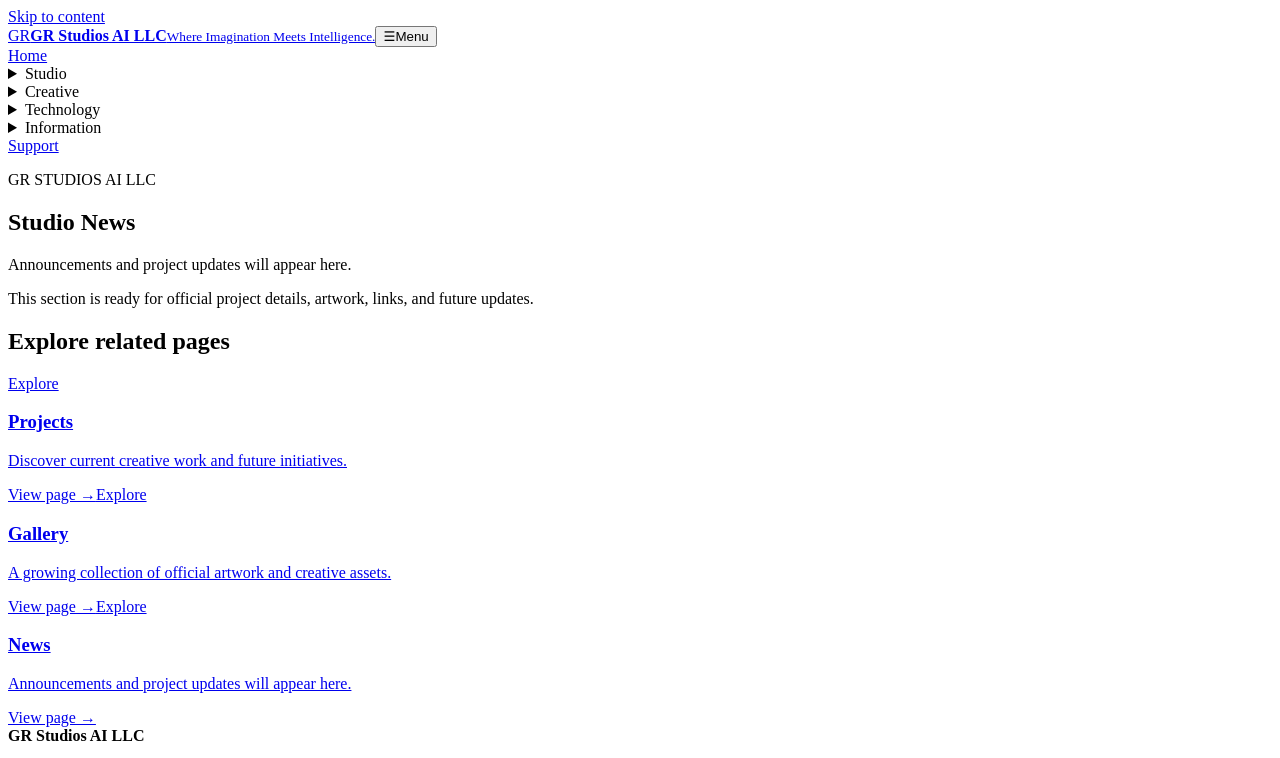
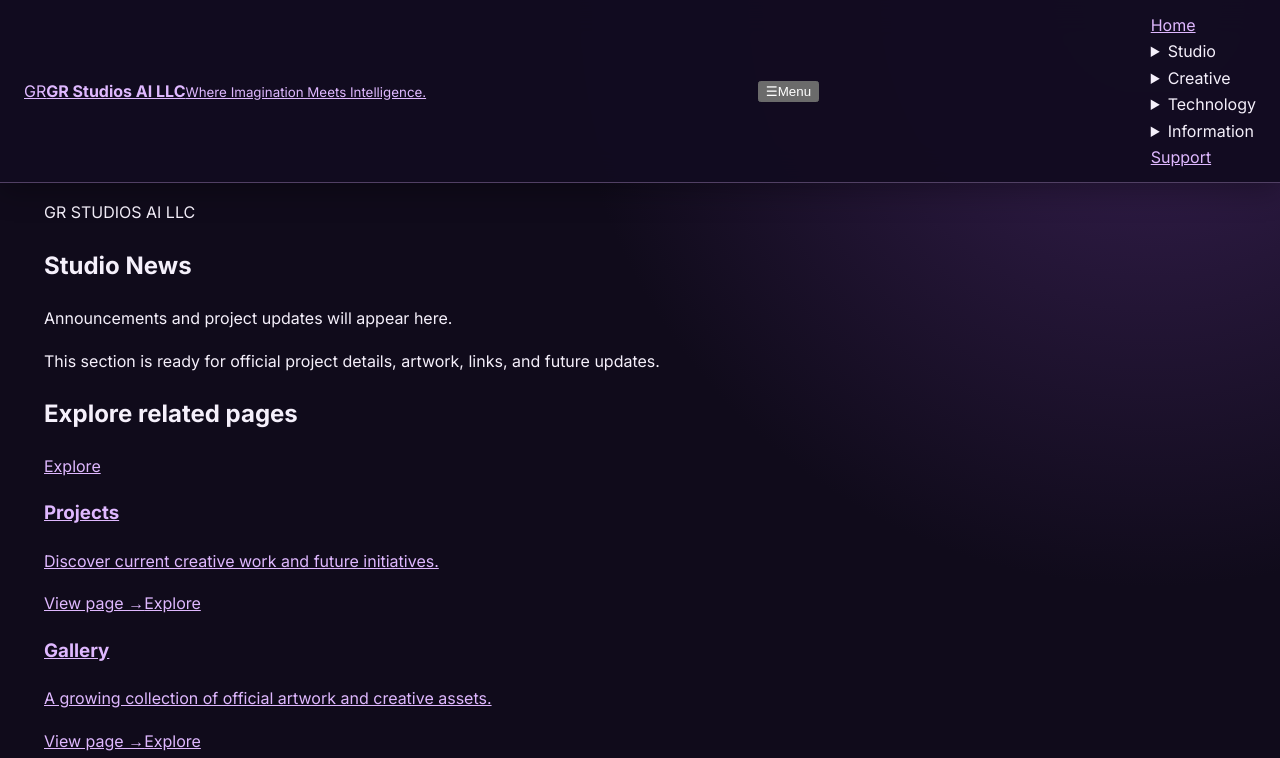
Before and after one commit to GRStudiosAI/Business-Site, a plain HTML site: page news/index.html in a window 1280 px wide. Shown: the top 758 px of the page. Drawn offline with Linux system fonts and the light colour scheme.

Commit message:
Restore original complete website stylesheet

```diff
--- a/styles.css
+++ b/styles.css
@@ -1,117 +1,96 @@
 
-    background: #241631;
-    border: 0;
-    border-radius: 9px;
-    box-shadow: none;
+@import url('https://fonts.googleapis.com/css2?family=Inter:wght@400;500;600;700;800&display=swap');
+
+/* =========================================
+   GR STUDIOS AI LLC
+   COMPLETE WEBSITE STYLESHEET
+   ========================================= */
+
+:root {
+  color-scheme: dark;
+  --bg: #100b1b;
+  --panel: #21172f;
+  --border: #514064;
+  --text: #f5f0fb;
+  --muted: #c4b7d1;
+  --accent: #c58bff;
+  --header-bg: rgba(18, 12, 32, .97);
+  --dropdown-bg: #241631;
+  --mobile-breakpoint: 1150px;
 }
 
-  .site-nav .nav-dropdown[open] > .nav-links {
-    display: grid;
+* {
+  box-sizing: border-box;
 }
 
-  .site-nav .nav-links a {
-    white-space: normal;
+html {
+  scroll-behavior: smooth;
 }
 
-  .site-nav .nav-cta {
-    margin: 5px 0 0;
-    justify-content: center;
+body {
+  margin: 0;
+  background:
+    radial-gradient(circle at 90% 0, #382052 0, transparent 38%),
+    var(--bg);
+  font: 16px/1.65 Inter, system-ui, sans-serif;
+  color: var(--text);
 }
 
-  .hero-home {
-    min-height: 0;
+a {
+  color: #dfb8ff;
 }
 
-  .cards {
-    grid-template-columns: repeat(2, minmax(0, 1fr));
+a:focus-visible,
+button:focus-visible,
+summary:focus-visible {
+  outline: 3px solid #dfb8ff;
+  outline-offset: 3px;
 }
+
+.skip {
+  position: absolute;
+  left: -9999px;
+}
+
+.skip:focus {
+  left: 1rem;
+  top: 1rem;
+  z-index: 9999;
+  background: #fff;
+  color: #111;
+  padding: .5rem;
+}
+
+.container {
+  max-width: 1240px;
+  margin-inline: auto;
+  padding-inline: 24px;
 }
 
 /* =========================================
-   SMALL SCREENS
+   HEADER — FIXED NAVIGATION SYSTEM
    ========================================= */
 
-@media (max-width: 700px) {
-  .container {
-    padding-inline: 17px;
+.site-header {
+  position: sticky;
+  top: 0;
+  z-index: 1000;
+  width: 100%;
+  background: var(--header-bg);
+  border-bottom: 1px solid var(--border);
+  box-shadow: 0 8px 28px rgba(0, 0, 0, .3);
+  backdrop-filter: blur(16px);
+  -webkit-backdrop-filter: blur(16px);
+  overflow: visible;
 }
 
 .header-inner {
-    padding: 12px 17px;
-  }
-
-  .brand-icon {
-    flex-basis: 40px;
-    width: 40px;
-    height: 40px;
-  }
-
-  .brand strong {
-    font-size: .91rem;
-  }
-
-  .brand small {
-    font-size: .57rem;
-  }
-
-  .hero,
-  .hero-home {
-    grid-template-columns: 1fr;
-    gap: 24px;
-    padding: 40px 0;
-  }
-
-  .hero-art,
-  .hero-home .hero-art {
-    min-height: 320px;
-  }
-
-  .hero-home h1 {
-    font-size: clamp(2.2rem, 9vw, 3.4rem);
-  }
-
-  .cards {
-    grid-template-columns: 1fr;
-  }
-
-  .section-heading,
-  .footer-grid {
-    display: block;
-  }
-
-  .intro {
-    padding-top: 45px;
-  }
-}
-
-@media (max-width: 390px) {
-  .brand small {
-    display: none;
-  }
-
-  .brand strong {
-    font-size: .81rem;
-  }
-
-  .menu-toggle {
-    padding: 8px;
-  }
-}
-
-/* =========================================
-   ACCESSIBILITY
-   ========================================= */
-
-@media (prefers-reduced-motion: reduce) {
-  html {
-    scroll-behavior: auto;
-  }
-
-  .project-card,
-  .site-nav .nav-home,
-  .site-nav .nav-cta,
-  .site-nav .nav-dropdown > summary,
-  .site-nav .nav-dropdown > summary::after {
-    transition: none;
-  }
-}
+  max-width: 1440px;
+  min-height: 82px;
+  margin-inline: auto;
+  padding: 12px 24px;
+  display: flex;
+  flex-wrap: nowrap;
+  align-items: center;
+  justify-content: space-between;
+  gap: 20px;
```
Lines whose indentation alone changed are shown as unchanged.
